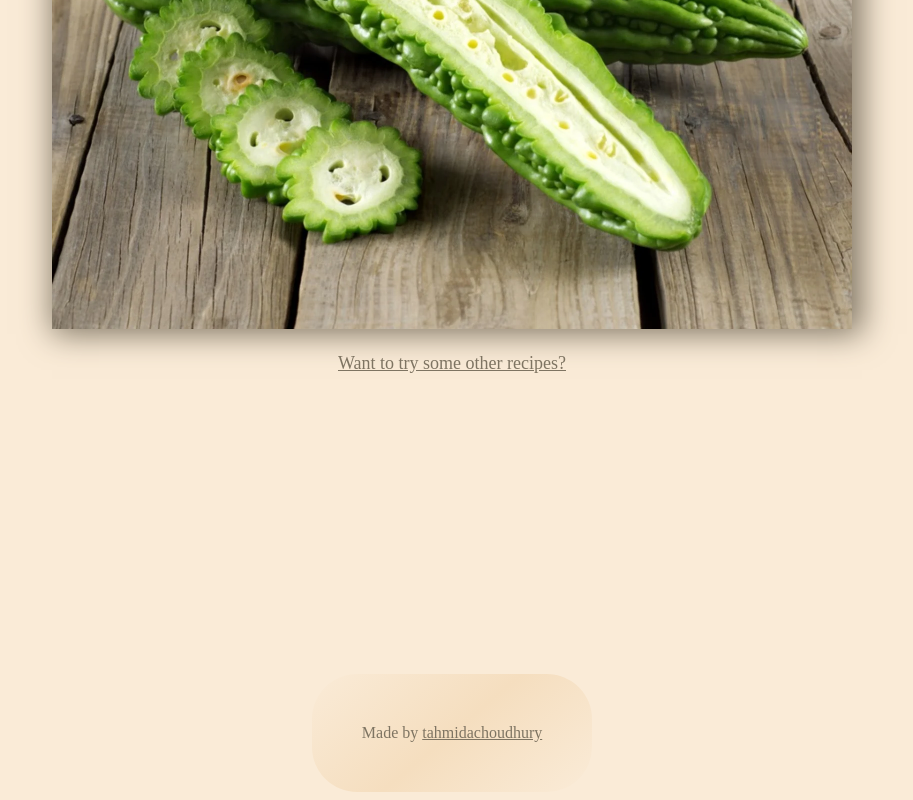
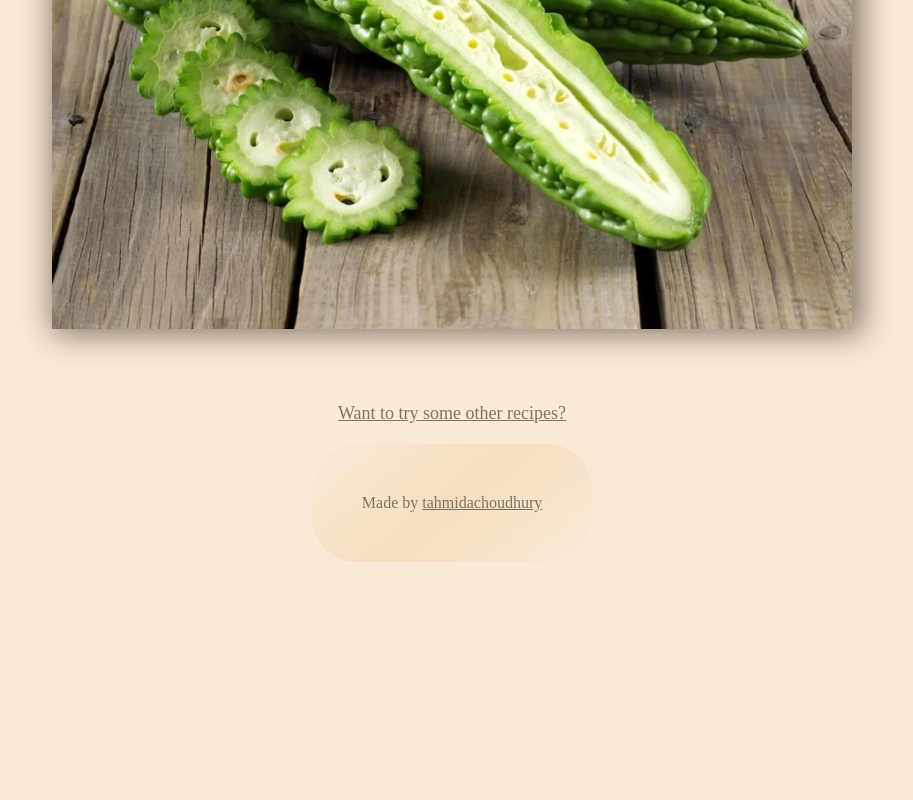
Before and after one commit to tahmidachoudhury/odin-recipes, a plain HTML site: page aloo-baazi.html in a window 1280 px wide. Shown: the part 1612-2412 px from the top of the page, without its empty margins (188-1101 px from the left). After the commit the page ends 2182 px from the top, so only its background shows below. Drawn offline with Linux system fonts and the light colour scheme.

Commit message:
homepage link fixed

```diff
--- a/recipes.css
+++ b/recipes.css
@@ -38,3 +38,10 @@ div.ingredients{
 div.equipment{
     margin-top: 20px;
 }
+
+.index-link{
+    font-size: large;
+    display: block;
+    margin-top: 50px;
+    margin-bottom: 20px;
+}
--- a/styles.css
+++ b/styles.css
@@ -78,12 +78,6 @@ li{
     background-color: transparent;
 }
 
-.index-link{
-    font-size: large;
-    display: block;
-    margin-bottom: 300px;
-}
-
 .cred{
     text-align: center;
     padding: 50px 50px 50px 50px;
```
